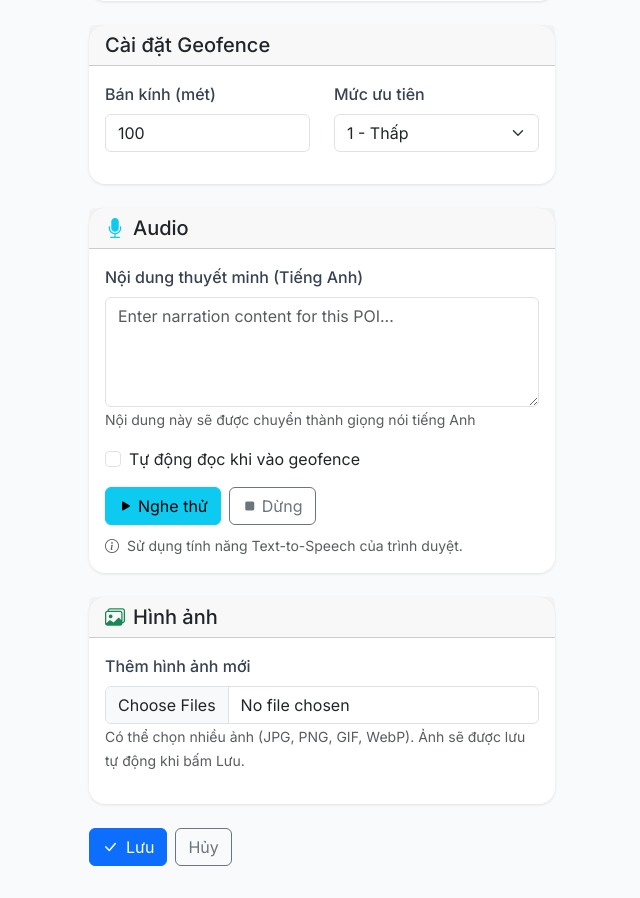
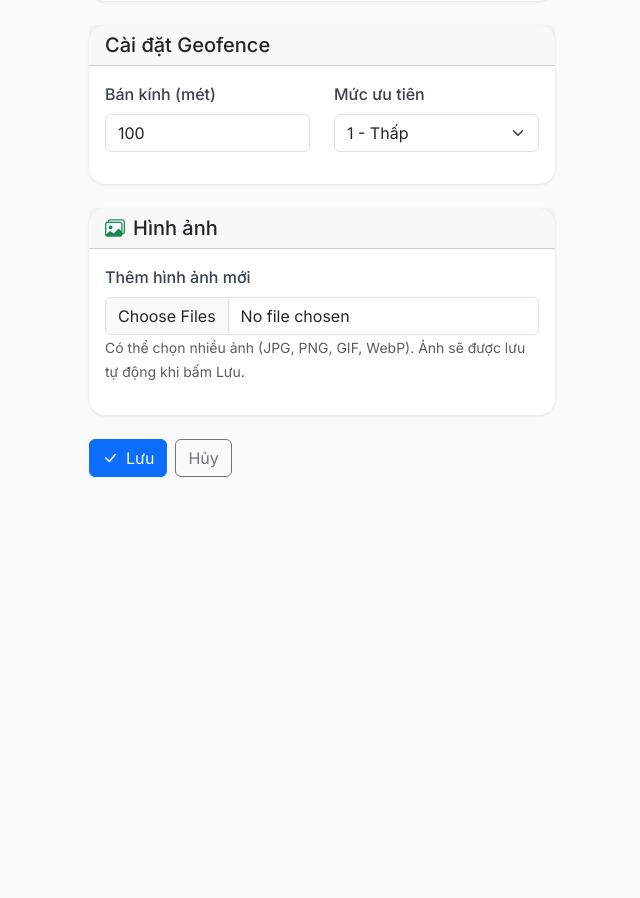
Before and after one commit to giahuyzawe/Do-an-C-sharp, a PHP site: page /poi-form.php in a window 1280 px wide. Shown: the part 1030-1928 px from the top of the page, without its empty margins (203-843 px from the left). After the commit the page ends 1507 px from the top, so only its background shows below. Run offline with PHP 8.4, Linux system fonts and the light colour scheme; the visitor is signed in with stand-in values (Sample User, id 1).

Commit message:
Remove Audio narration section from POI form - TTS now reads from description automatically

```diff
--- a/FoodStreetGuide.Admin/poi-form.php
+++ b/FoodStreetGuide.Admin/poi-form.php
@@ -98,8 +98,6 @@ if ($_SERVER['REQUEST_METHOD'] === 'POST') {
             'address' => $address,
             'radius' => intval($_POST['radius'] ?? 100),
             'priority' => intval($_POST['priority'] ?? 1),
-            'narrationTextVi' => $_POST['narrationTextVi'] ?? '',
-            'autoPlayNarration' => isset($_POST['autoPlayNarration']),
             'createdAt' => $poi['createdAt'] ?? date('Y-m-d H:i:s'),
             'openingHours' => $_POST['openingHours'] ?? ($poi['openingHours'] ?? ''),
             'category' => $_POST['category'] ?? ($poi['category'] ?? 'landmark'),
@@ -326,43 +324,6 @@ if ($_SERVER['REQUEST_METHOD'] === 'POST') {
 
                     <div class="card mt-4">
                         <div class="card-header">
-                            <h5 class="mb-0"><i class="bi bi-mic-fill me-2 text-info"></i>Audio</h5>
-                        </div>
-                        <div class="card-body">
-                            <div class="mb-3">
-                                <label class="form-label">Nội dung thuyết minh (Tiếng Anh)</label>
-                                <textarea class="form-control" name="narrationTextVi" id="narrationTextVi" rows="4"
-                                          placeholder="Enter narration content for this POI..."><?php echo htmlspecialchars($poi['narrationTextVi'] ?? ''); ?></textarea>
-                                <small class="text-muted">Nội dung này sẽ được chuyển thành giọng nói tiếng Anh</small>
-                            </div>
-                            <div class="mb-3">
-                                <div class="form-check">
-                                    <input class="form-check-input" type="checkbox" name="autoPlayNarration" id="autoPlayNarration"
-                                           <?php echo ($poi['autoPlayNarration'] ?? false) ? 'checked' : ''; ?>>
-                                    <label class="form-check-label" for="autoPlayNarration">
-                                        Tự động đọc khi vào geofence
-                                    </label>
-                                </div>
-                            </div>
-                            <div class="d-flex gap-2">
-                                <button type="button" class="btn btn-info" id="btnTTSPreview">
-                                    <i class="bi bi-play-fill me-1"></i>Nghe thử
-                                </button>
-                                <button type="button" class="btn btn-outline-secondary" id="btnTTSStop">
-                                    <i class="bi bi-stop-fill me-1"></i>Dừng
-                                </button>
-                            </div>
-                            <div class="mt-2">
-                                <small class="text-muted">
-                                    <i class="bi bi-info-circle me-1"></i>
-                                    Sử dụng tính năng Text-to-Speech của trình duyệt.
-                                </small>
-                            </div>
-                        </div>
-                    </div>
-
-                    <div class="card mt-4">
-                        <div class="card-header">
                             <h5 class="mb-0"><i class="bi bi-images me-2 text-success"></i>Hình ảnh</h5>
                         </div>
                         <div class="card-body">
@@ -548,63 +509,6 @@ if ($_SERVER['REQUEST_METHOD'] === 'POST') {
             marker.openPopup();
         });
 
-        // Text-to-Speech functionality
-        const btnTTSPreview = document.getElementById('btnTTSPreview');
-        const btnTTSStop = document.getElementById('btnTTSStop');
-        const narrationTextVi = document.getElementById('narrationTextVi');
-
-        if (btnTTSPreview && narrationTextVi) {
-            btnTTSPreview.addEventListener('click', function() {
-                const text = narrationTextVi.value.trim();
-                if (!text) {
-                    alert('Vui lòng nhập nội dung thuyết minh trước khi nghe thử!');
-                    return;
-                }
-
-                if ('speechSynthesis' in window) {
-                    window.speechSynthesis.cancel();
-
-                    const utterance = new SpeechSynthesisUtterance(text);
-                    utterance.lang = 'vi-VN';
-                    utterance.rate = 0.9;
-                    utterance.pitch = 1;
-
-                    const voices = window.speechSynthesis.getVoices();
-                    const vietnameseVoice = voices.find(voice => voice.lang.includes('vi'));
-                    if (vietnameseVoice) {
-                        utterance.voice = vietnameseVoice;
-                    }
-
-                    window.speechSynthesis.speak(utterance);
-
-                    btnTTSPreview.innerHTML = '<i class="bi bi-volume-up-fill me-1"></i>Đang phát...';
-                    btnTTSPreview.disabled = true;
-
-                    utterance.onend = function() {
-                        btnTTSPreview.innerHTML = '<i class="bi bi-play-fill me-1"></i>Nghe thử';
-                        btnTTSPreview.disabled = false;
-                    };
-
-                    utterance.onerror = function() {
-                        btnTTSPreview.innerHTML = '<i class="bi bi-play-fill me-1"></i>Nghe thử';
-                        btnTTSPreview.disabled = false;
-                        alert('Có lỗi xảy ra khi phát audio!');
-                    };
-                } else {
-                    alert('Trình duyệt không hỗ trợ Text-to-Speech!');
-                }
-            });
-        }
-
-        if (btnTTSStop && narrationTextVi) {
-            btnTTSStop.addEventListener('click', function() {
-                if ('speechSynthesis' in window) {
-                    window.speechSynthesis.cancel();
-                    btnTTSPreview.innerHTML = '<i class="bi bi-play-fill me-1"></i>Nghe thử';
-                    btnTTSPreview.disabled = false;
-                }
-            });
-        }
     </script>
 </body>
 </html>
--- a/FoodStreetGuide.Admin/pois.php
+++ b/FoodStreetGuide.Admin/pois.php
@@ -288,11 +288,6 @@ foreach ($pois as $i => $p1) {
                                         <div>
                                             <div class="fw-semibold">
                                                 <?php echo htmlspecialchars($poi['nameVi']); ?>
-                                                <?php if (!empty($poi['narrationTextVi'])): ?>
-                                                <span class="badge bg-info bg-opacity-10 text-info ms-1" style="font-size: 0.65rem;">
-                                                    <i class="bi bi-mic-fill me-1"></i>TTS
-                                                </span>
-                                                <?php endif; ?>
                                             </div>
                                             <small class="text-muted"><?php echo htmlspecialchars($poi['nameEn'] ?? '-'); ?></small>
                                         </div>
```
